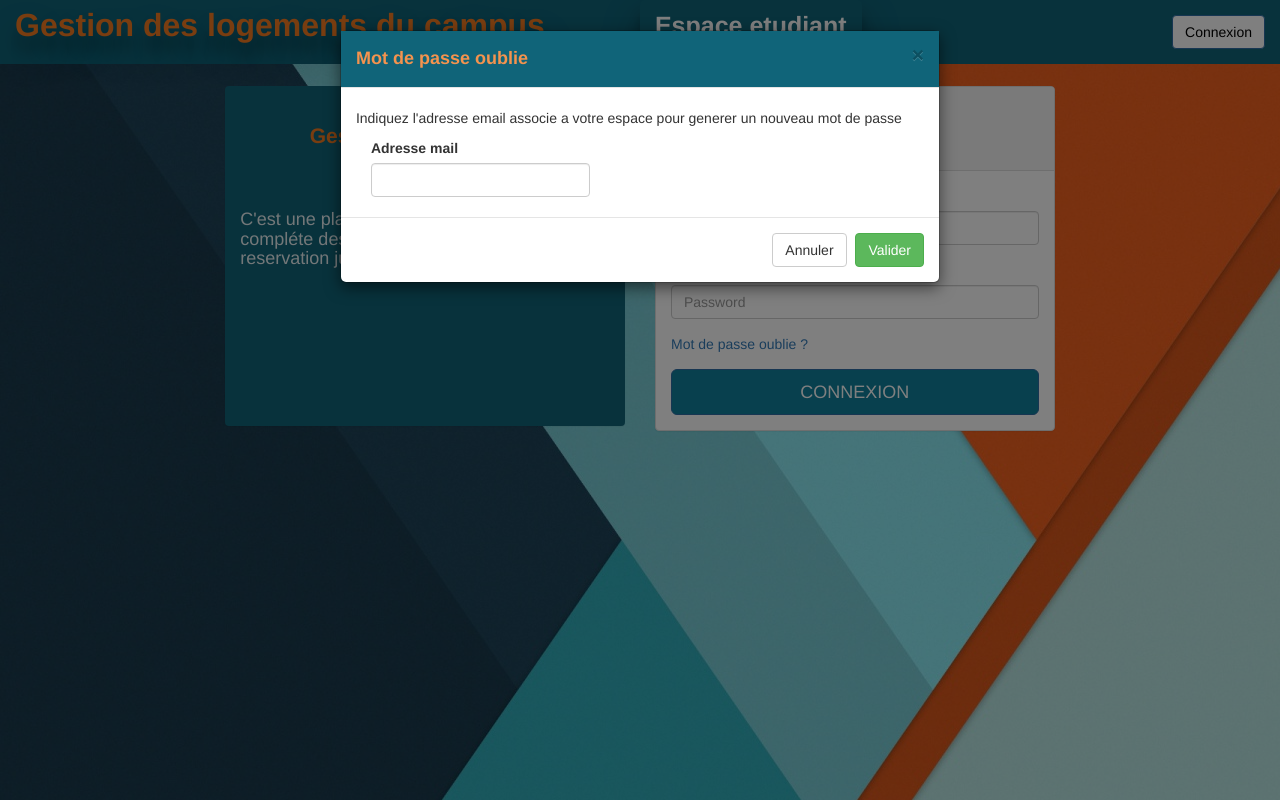
After one commit to falilouu/Gestion_des_logements, a Flask app: template templates/login/loginn.html in a window 1280 px wide, after a click on "Mot de passe oublie ?". The commit adds this page. Run offline with Flask 2, Linux system fonts and the light colour scheme; the template is opened without the code that fills it, so the values that code supplies are empty; some libraries are stand-ins or nearby versions.

Commit message:
changes apportees

```diff
--- /dev/null
+++ b/static/css/css.css
@@ -0,0 +1,9 @@
+body
+{
+  background-image: url("../../static/images/bg.jpg");
+}
+
+.card-gauche
+{
+  height: 100%;
+}
--- /dev/null
+++ b/templates/login/loginn.html
@@ -0,0 +1,107 @@
+{% extends "layouts/squelette.html" %}
+
+{% block css %}
+    <link rel="stylesheet" href="{{ url_for("static", filename="css/bootstrap.css") }}">
+    <link rel="stylesheet" href="{{ url_for("static", filename="css/style.css") }}">
+    <link rel="stylesheet" type="text/css" media="screen" href="{{ url_for("static", filename="css/css.css") }}">
+    <link rel="stylesheet" type="text/css" media="screen" href="{{ url_for("static", filename="css/all.css") }}">
+{% endblock %}
+
+{% block titre %} Page etudiant {% endblock %}
+{% block titre_site %} Espace etudiant {% endblock %}
+
+{% block dec %}
+  <ul class="nav navbar-nav navbar-right">
+    <li><a href="#" style="font-weight : 600"><form action= ><button type="submit" class="btn btn-primary btn-conn">Connexion</button></form></a></li>
+  </ul>
+{% endblock %}
+
+{% block corps %}
+
+<form name="add_form" method="POST" action="{{ url_for('login') }}" onsubmit="return validateForm()">
+  <div class="row">
+    <div class="col-md-8 col-md-offset-2" style="padding: 22px;">
+        <div class="row">
+            <div class="col-md-6" style="height: 340px;">
+            <div class="panel panel-default" style="height: 100%; background-color: rgb(16, 100, 121); border: none; color: white;">
+                <div class="panel-default" style="height: 100%;">
+                    <div class="panel-body">
+                        <p class="lead h1" style="text-align: center; font-weight: bold; color: rgb(242, 122, 33)">Gestion des logements universitaires</p>
+
+                        <div class="form-group mb-5">
+                            <label class="h4" style="opacity: 0.9;">
+                                C'est une platforme qui permet la gestion compléte des logements universitaire de la
+                                reservation jusqu'à la fin du contrat.
+
+                            </label>
+                        </div>
+                    </div>
+                </div>
+            </div>
+            </div>
+
+            <div class="col-md-6">
+                <div class="panel panel-default">
+                    <div class="panel-default">
+                    <div class="panel-heading"><h2 style="text-align: center;">Connexion</h2></div>
+                        <div class="panel-body">
+
+                            <div class="form-group">
+                                <label for="inputPassword">Identifiant</label>
+                                <input name="identifiant" type="text" id="inputEmail" class="form-control" placeholder="identifiant" required>
+                            </div>
+                            <div class="form-group">
+                                <label for="inputPassword">Mot de passe </label>
+                                <input name="mdp" type="password" id="inputPassword" class="form-control" placeholder="Password" required>
+                            </div>
+                            <div class="form-group">
+                                <p for="inputPassword"><a href="#modalOublie" data-toggle="modal" data-target="#modalOublie">Mot de passe oublie ?</a></p>
+                            </div>
+
+                            {% include "modals/oublie_modal.html" %}
+
+                            <button class="btn btn-lg btn-primary btn-block text-uppercase" type="submit">Connexion</button>
+
+                        </div>
+                    </div>
+                </div>
+            </div>
+        </div>
+      </div>
+    </div>
+</form>
+
+
+
+
+
+
+    <script>
+      function validateForm()
+      {
+        var x = document.forms["add_form"]["username"].value;
+        var y = document.forms["add_form"]["email"].value;
+        var a = document.forms["add_form"]["mdp"].value;
+        var b = document.forms["add_form"]["mdp2"].value;
+        if (a==b)
+        {
+            '{% for item in range(tab|length) %}'
+            if (x == "{{ tab[item] }}")
+            {
+                alert("Ce username existe deja !");
+                return false;
+            }
+            else if (y == "{{ tab[item]}}")
+            {
+                alert("Ce mail existe deja !");
+                return false;
+            }
+            '{% endfor %}'
+        }
+        else
+            alert('Desoler, les deux mots de passe ne sont pas conformes. Veuiller ressayer')
+    }
+  </script>
+{% endblock %}
+
+{% block footer %} {% endblock %}
--- a/templates/modals/add_pavillon_modal.html
+++ b/templates/modals/add_pavillon_modal.html
@@ -1,4 +1,4 @@
-<!-- Modal Ajouter utilisateur -->
+<!-- Modal Ajouter pavillon -->
 <script rel="stylesheet" src="{{ url_for("static", filename="js/fiche1.js") }}"></script>
 
 <form action="{{ url_for("ajoutPavillon") }}" method="POST">
--- a/templates/modals/delete_modal.html
+++ b/templates/modals/delete_modal.html
@@ -11,6 +11,7 @@
             Voulez-vous vraiment supprimer cet utilisateur?
         </div>
         <div class="modal-footer">
+
             <form action="{{ url_for('delete', user_id = user["id"]) }}" method="POST">
                 <button type="button" class="btn btn-default" data-dismiss="modal">Annuler</button>
                 <input class="btn btn-danger" type="submit" value="Supprimer">
--- /dev/null
+++ b/templates/modals/oublie_modal.html
@@ -0,0 +1,31 @@
+<!-- Modal mot de passe oublie utilisateur -->
+<form class="form-inline" action="{{ url_for("reinitialisationMDP") }}" method="POST">
+
+    <div class="modal fade" id="modalOublie" tabindex="-1" role="dialog" aria-labelledby="myModalLabel">
+        <div class="modal-dialog" role="document">
+            <div class="modal-content">
+                <div class="modal-header header-modal">
+                    <button type="button" class="close" data-dismiss="modal" aria-label="Close"><span aria-hidden="true">&times;</span></button>
+                    <h4 class="modal-title" id="myModalLabel">Mot de passe oublie</h4>
+                </div><br>
+
+                <div class="row" style="padding-left: 5%;">
+                    <p>Indiquez l'adresse email associe a votre espace pour generer un nouveau mot de passe</p>
+
+                    <div class="col-lg-5">
+                        <label class="control-label">Adresse mail </label>
+                        <input type="email" name="email" class="form-control" required>
+                    </div>
+
+                </div><br>
+
+                <div class="modal-footer" >
+                    <button type="button" class="btn btn-default" data-dismiss="modal">Annuler</button>
+                    <button type="submit" class="btn btn-success">Valider</button>
+                </div>
+
+            </div>
+        </div>
+    </div>
+
+</form>
```
Also changed, not shown: __init__.py (+18 -0 lines), réinitMDP.py (added, +72 -0 lines).
